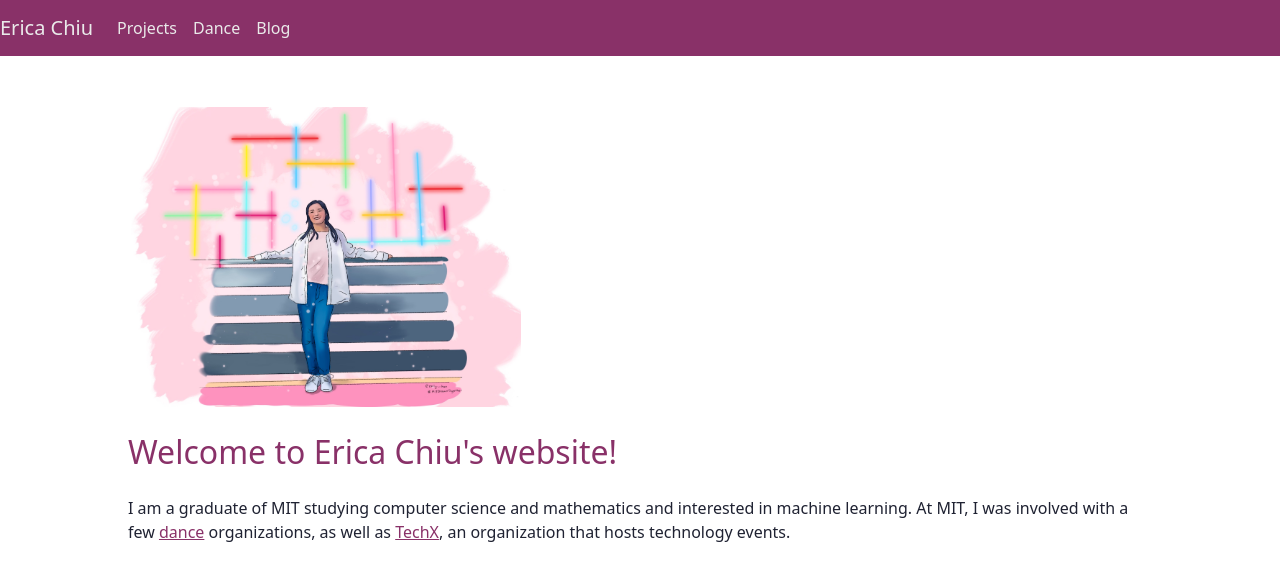
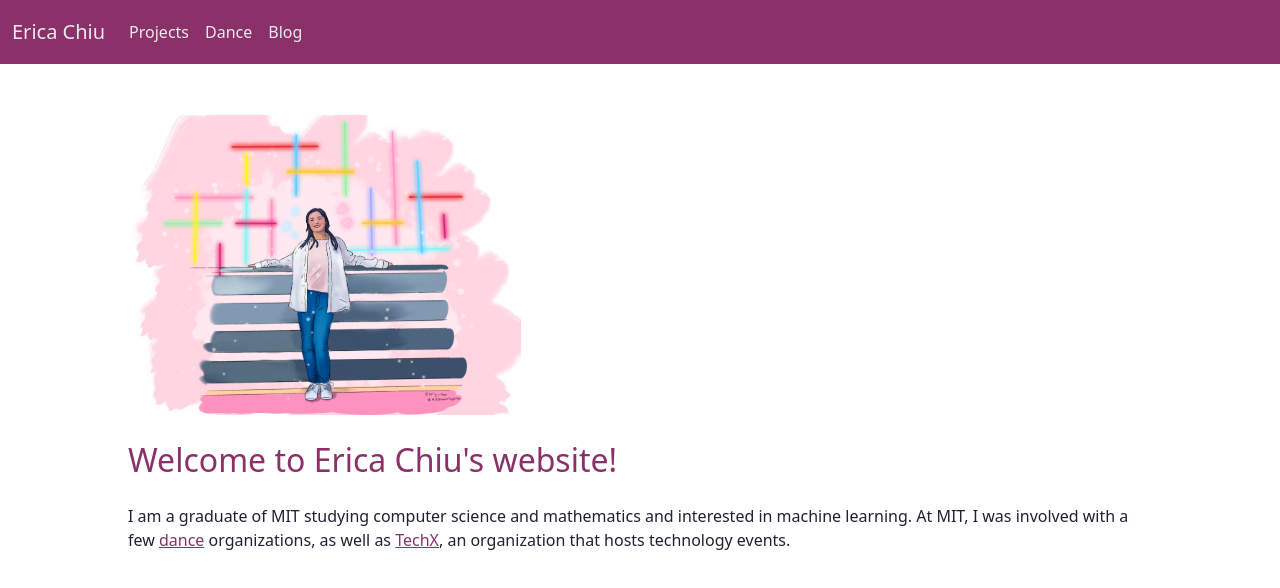
Before and after one commit to erica-chiu/website, a React (Create React App) app: page /blog in a window 1280 px wide. Shown: the top 588 px of the page. Built offline with nearby package versions, Linux system fonts and the light colour scheme.

Commit message:
update padding

```diff
--- a/src/components/AppHeader.js
+++ b/src/components/AppHeader.js
@@ -10,7 +10,7 @@ import {
 const AppHeader = () => {
     return (
         <div>
-            <Navbar light expand="md" className="header">
+            <Navbar light expand="md" className="header" style={{padding: "12px"}}>
                 <NavbarBrand href="#/"><div className="header-brand">Erica Chiu</div></NavbarBrand>
                 <Nav className="mr-auto" navbar>
                     <NavItem>
```
